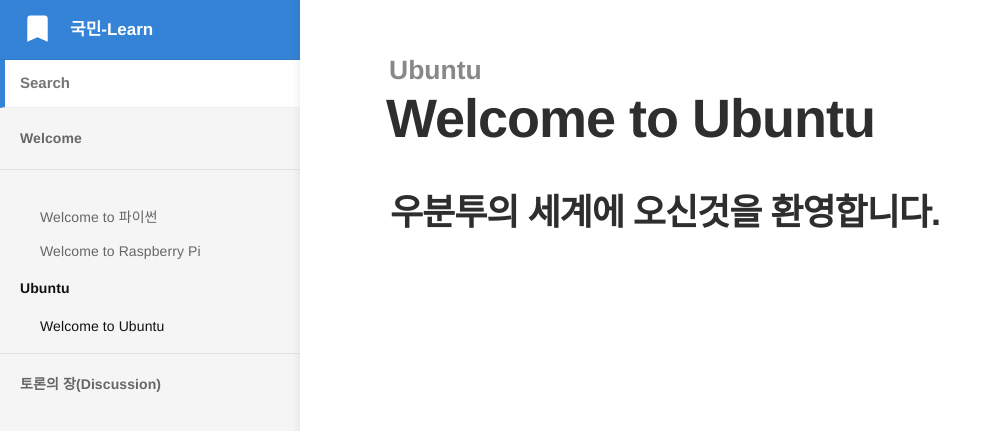
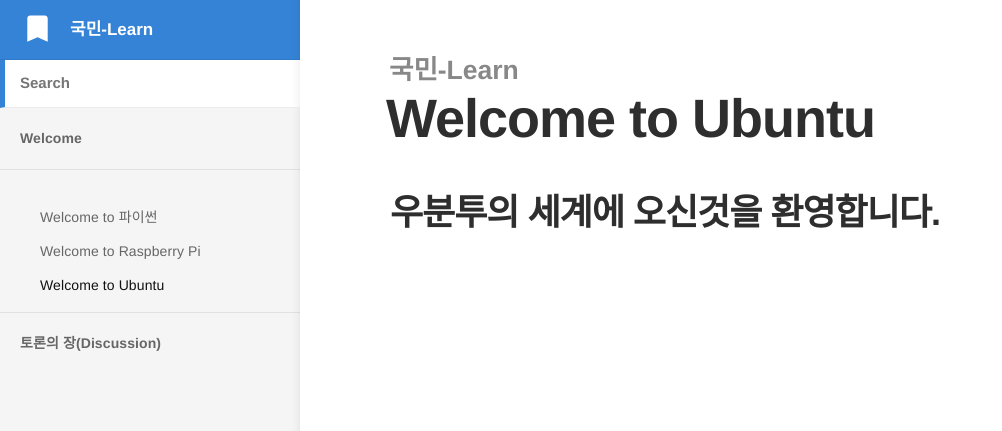
Before and after one commit to kookmin-learn/kookmin-learn.github.io, a Jekyll site: the page built from _docs/Ubuntu/hello.md, in a window 1280 px wide. Shown: the top 431 px of the page, without its empty margins (0-1002 px from the left). Built offline with Jekyll 4.4.1, drawn with Linux system fonts in a browser that asks for light colours; comment, search, counter and statistics services are not loaded; part of the change alters nothing that is shown.

Commit message:
Updated Hello

```diff
--- a/_docs/Ubuntu/hello.md
+++ b/_docs/Ubuntu/hello.md
@@ -1,6 +1,7 @@
 ---
 title: Welcome to Ubuntu
-category: Ubuntu
+categories:
+- Ubuntu
 layout: default
 comments: true
 order: 1
```
